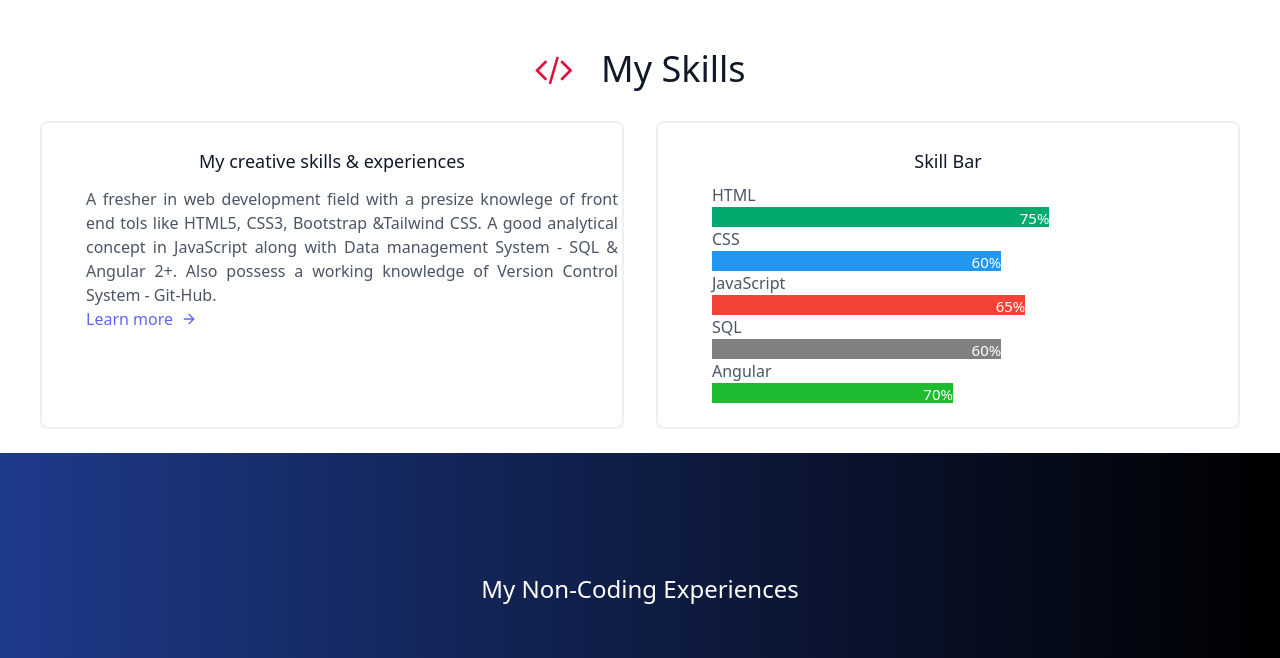
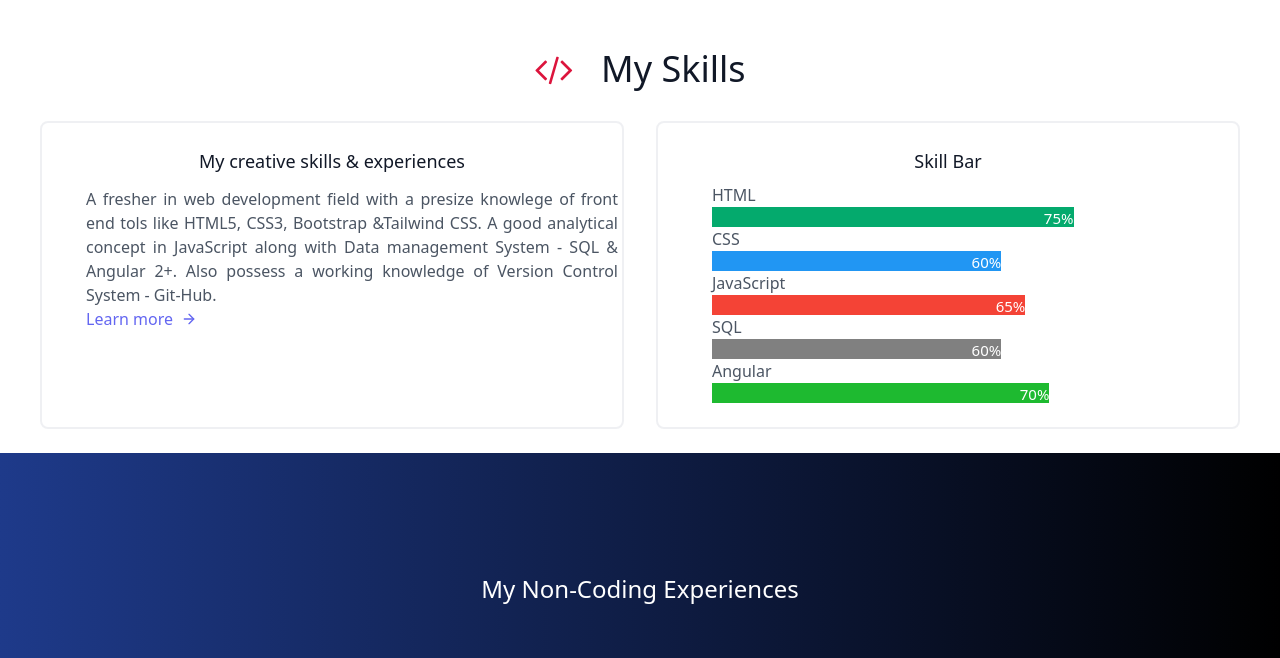
Before and after one commit to ujjawalkydv/ujjawalkydv.github.io, a plain HTML site: page index.html in a window 1280 px wide. Shown: the part 1343-2001 px from the top of the page. Drawn offline with nearby package versions, Linux system fonts and the light colour scheme.

Commit message:
Update style.css

```diff
--- a/style.css
+++ b/style.css
@@ -44,11 +44,11 @@
 
 /* Skill Bar CSS */
 
-.html {width: 70%; background-color: #04AA6D;}
+.html {width: 75%; background-color: #04AA6D;}
 .css {width: 60%; background-color: #2196F3;}
 .js {width: 65%; background-color: #f44336;}
 .MySQL {width: 60%; background-color: #808080;}
-.Angular {width: 50%; background-color: #1eba30;}
+.Angular {width: 70%; background-color: #1eba30;}
 
 
 /* .exp_content  {
```
